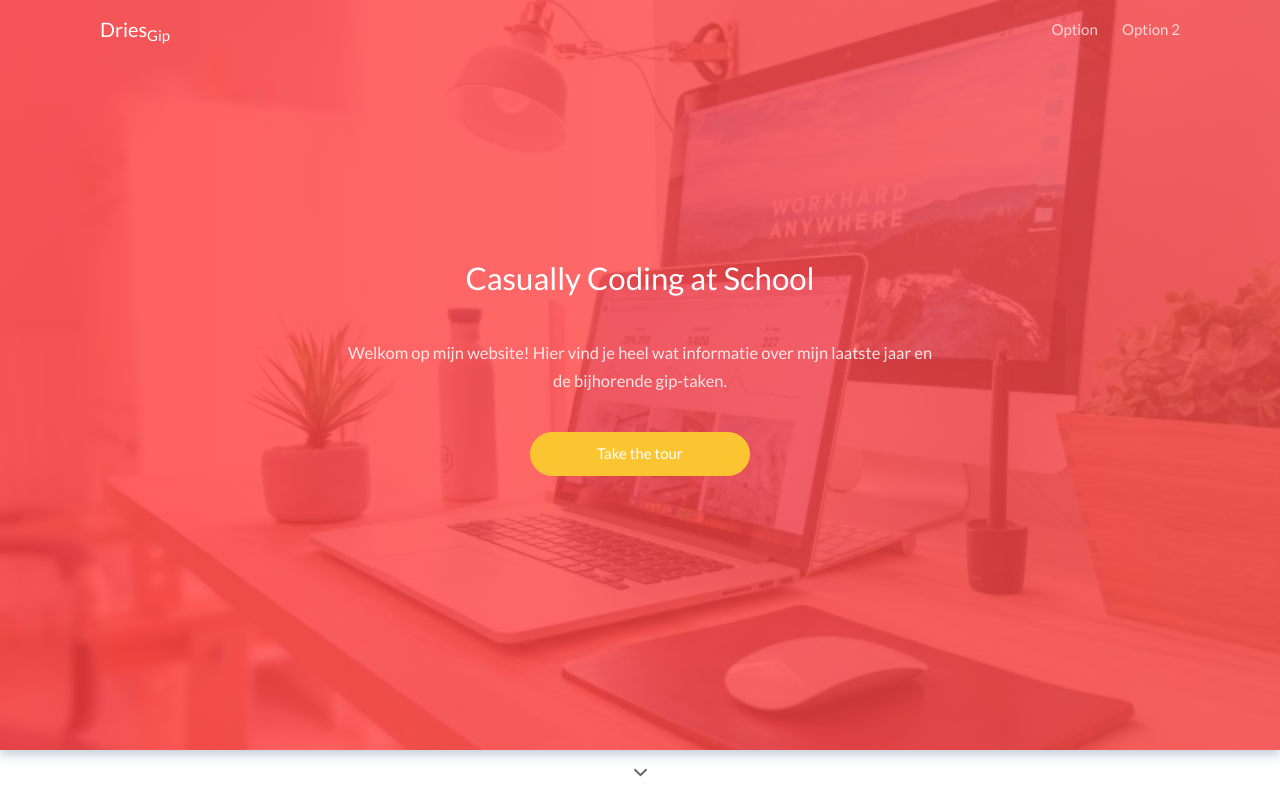
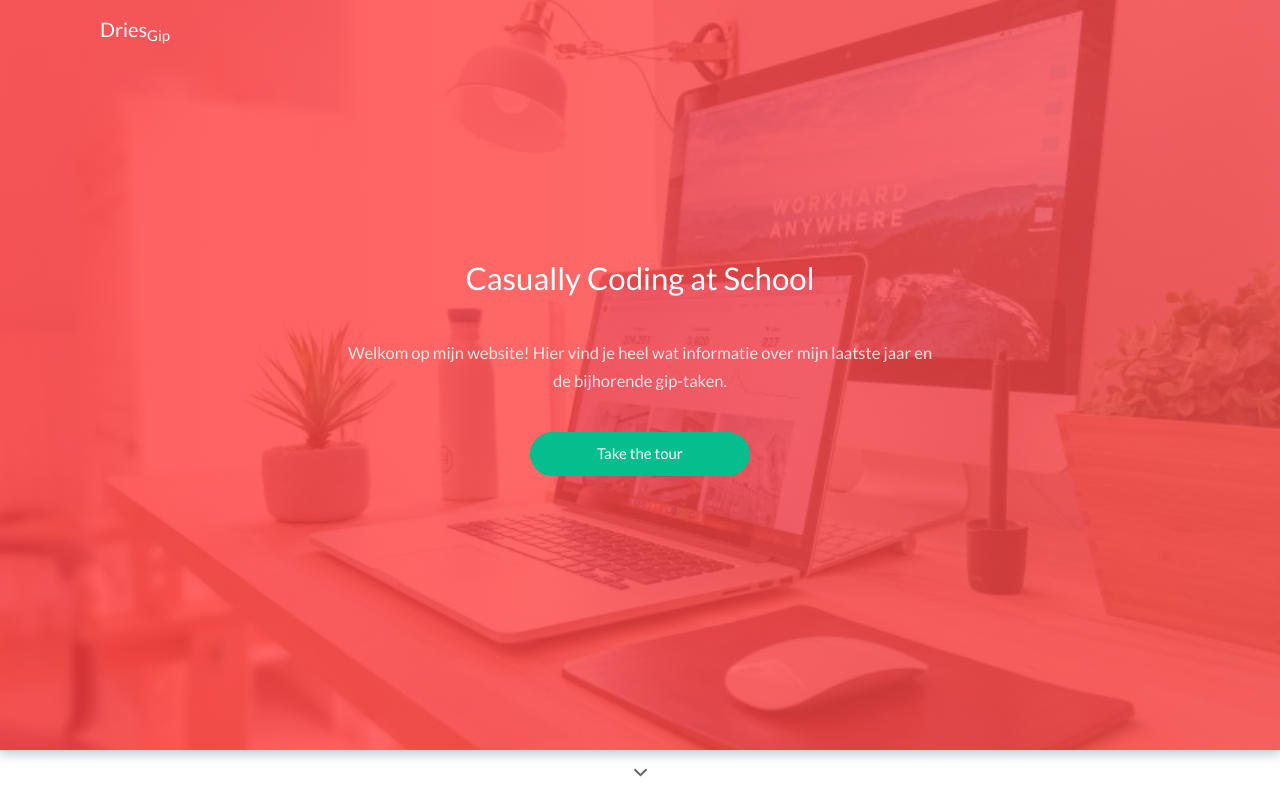
Before and after one commit to DriesA-immalle/EvieGipSite, a plain HTML site: page index.html in a window 1280 px wide. Shown: the top 800 px of the page. Drawn offline with Linux system fonts and the light colour scheme; a script that the page names is missing.

Commit message:
Button color contrast

```diff
--- a/css/main.css
+++ b/css/main.css
@@ -458,14 +458,14 @@ button, .button {
       color: #fff; } }
 
 .button__accent {
-  background-color: #fbc531;
-  border-color: #fbc531;
+  background-color: #05bd8d;
+  border-color: #05bd8d;
   color: #fff; }
   @media (min-width: 992px) {
     .button__accent:hover {
-      background-color: #05bd8d;
-      border-color: #05bd8d;
-      color: #fff; } }
+      background-color: #fff;
+      border-color: #fff;
+      color: #05bd8d; } }
 
 .button__delete {
   background-color: tomato;
--- a/index.html
+++ b/index.html
@@ -16,10 +16,6 @@
 			<div class="navbar__inner">
 				<a href="index.html" class="navbar__logo">Dries<sub>Gip</sub></a>
 				<nav class="navbar__menu">
-					<ul>
-						<li><a href="#">Option</a></li>
-						<li><a href="#">Option 2</a></li>
-					</ul>
 				</nav>
 				<div class="navbar__menu-mob"><a href="" id='toggle'><svg role="img" xmlns="http://www.w3.org/2000/svg" viewBox="0 0 448 512"><path fill="currentColor" d="M16 132h416c8.837 0 16-7.163 16-16V76c0-8.837-7.163-16-16-16H16C7.163 60 0 67.163 0 76v40c0 8.837 7.163 16 16 16zm0 160h416c8.837 0 16-7.163 16-16v-40c0-8.837-7.163-16-16-16H16c-8.837 0-16 7.163-16 16v40c0 8.837 7.163 16 16 16zm0 160h416c8.837 0 16-7.163 16-16v-40c0-8.837-7.163-16-16-16H16c-8.837 0-16 7.163-16 16v40c0 8.837 7.163 16 16 16z" class=""></path></svg></a></div>
 			</div>
```
